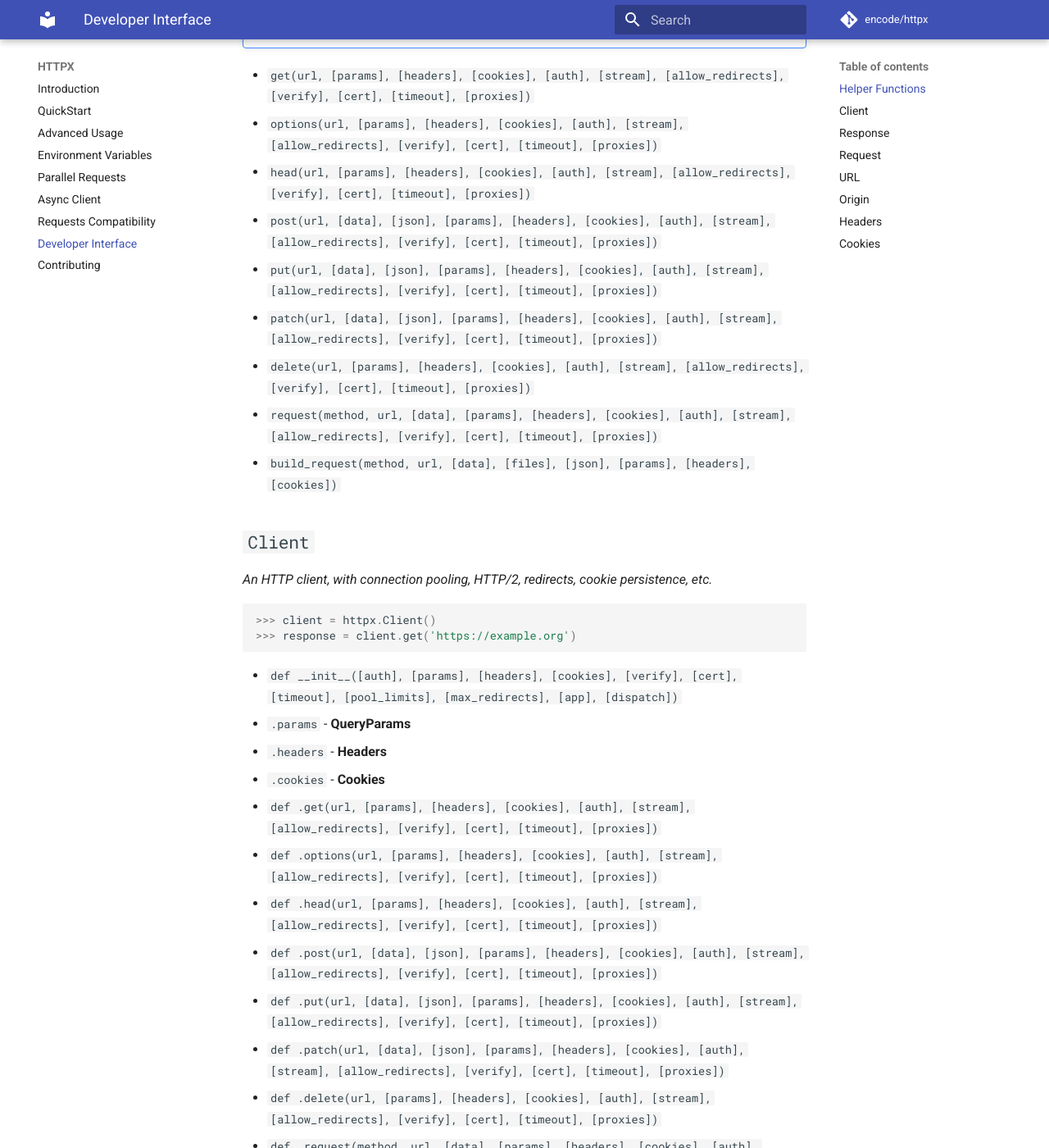
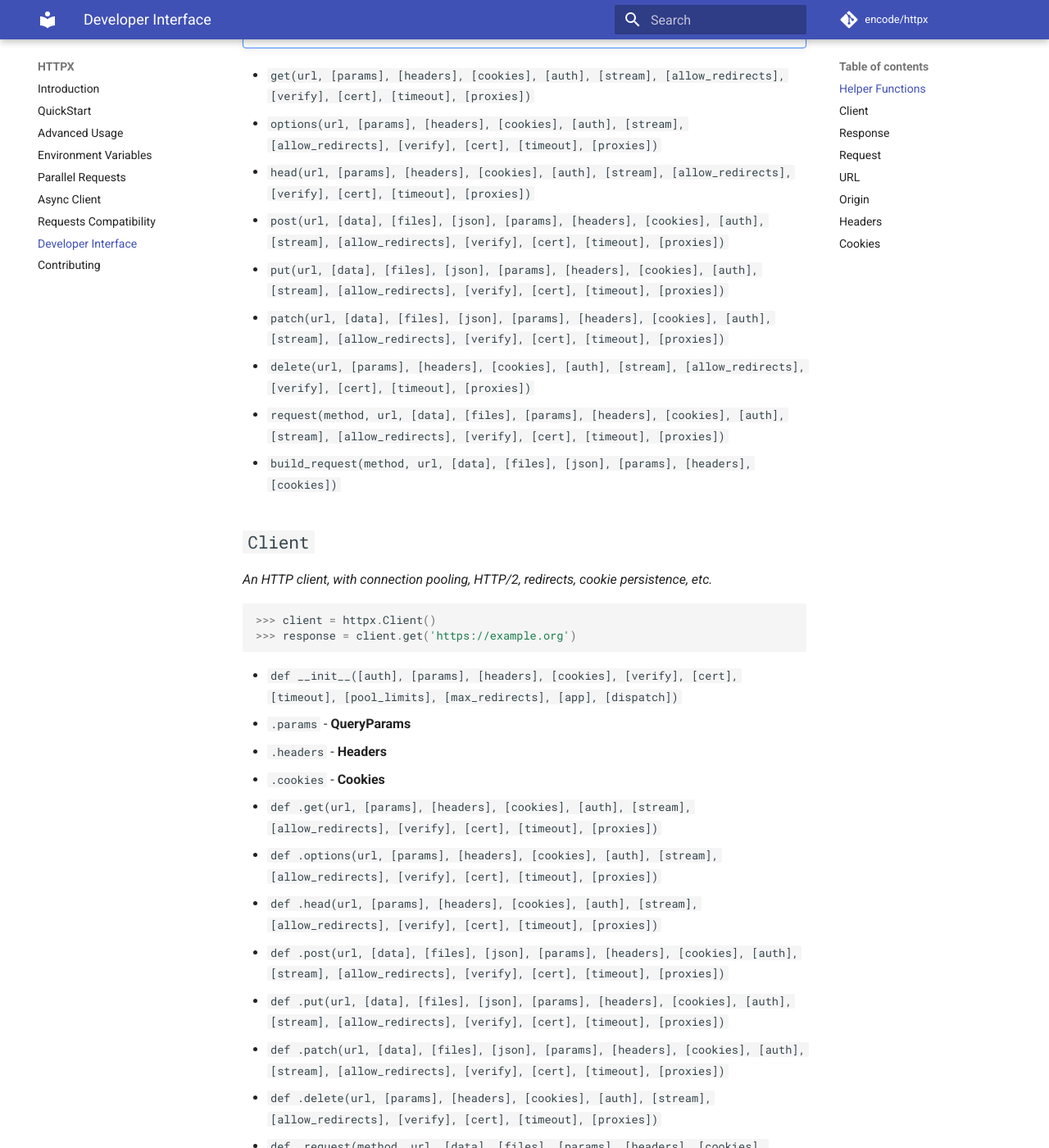
Before and after one commit to WorldStar0126/httpx, an MkDocs documentation site: the page built from docs/api.md, in a window 1280 px wide and 1400 px high, scrolled down 280 px. Shown: the whole window at 82% size. Built offline with MkDocs 1.6.1 and Material for MkDocs 9.7.7, drawn with Linux system fonts in a browser that asks for light colours; comment, search, counter and statistics services are not loaded; some of the changed text lies outside the part shown.

Commit message:
Document the files parameter on .post(), .patch(), and .put() (#409) (#414)

```diff
--- a/docs/api.md
+++ b/docs/api.md
@@ -11,11 +11,11 @@
 * `get(url, [params], [headers], [cookies], [auth], [stream], [allow_redirects], [verify], [cert], [timeout], [proxies])`
 * `options(url, [params], [headers], [cookies], [auth], [stream], [allow_redirects], [verify], [cert], [timeout], [proxies])`
 * `head(url, [params], [headers], [cookies], [auth], [stream], [allow_redirects], [verify], [cert], [timeout], [proxies])`
-* `post(url, [data], [json], [params], [headers], [cookies], [auth], [stream], [allow_redirects], [verify], [cert], [timeout], [proxies])`
-* `put(url, [data], [json], [params], [headers], [cookies], [auth], [stream], [allow_redirects], [verify], [cert], [timeout], [proxies])`
-* `patch(url, [data], [json], [params], [headers], [cookies], [auth], [stream], [allow_redirects], [verify], [cert], [timeout], [proxies])`
+* `post(url, [data], [files], [json], [params], [headers], [cookies], [auth], [stream], [allow_redirects], [verify], [cert], [timeout], [proxies])`
+* `put(url, [data], [files], [json], [params], [headers], [cookies], [auth], [stream], [allow_redirects], [verify], [cert], [timeout], [proxies])`
+* `patch(url, [data], [files], [json], [params], [headers], [cookies], [auth], [stream], [allow_redirects], [verify], [cert], [timeout], [proxies])`
 * `delete(url, [params], [headers], [cookies], [auth], [stream], [allow_redirects], [verify], [cert], [timeout], [proxies])`
-* `request(method, url, [data], [params], [headers], [cookies], [auth], [stream], [allow_redirects], [verify], [cert], [timeout], [proxies])`
+* `request(method, url, [data], [files], [params], [headers], [cookies], [auth], [stream], [allow_redirects], [verify], [cert], [timeout], [proxies])`
 * `build_request(method, url, [data], [files], [json], [params], [headers], [cookies])`
 
 ## `Client`
@@ -34,11 +34,11 @@
 * `def .get(url, [params], [headers], [cookies], [auth], [stream], [allow_redirects], [verify], [cert], [timeout], [proxies])`
 * `def .options(url, [params], [headers], [cookies], [auth], [stream], [allow_redirects], [verify], [cert], [timeout], [proxies])`
 * `def .head(url, [params], [headers], [cookies], [auth], [stream], [allow_redirects], [verify], [cert], [timeout], [proxies])`
-* `def .post(url, [data], [json], [params], [headers], [cookies], [auth], [stream], [allow_redirects], [verify], [cert], [timeout], [proxies])`
-* `def .put(url, [data], [json], [params], [headers], [cookies], [auth], [stream], [allow_redirects], [verify], [cert], [timeout], [proxies])`
-* `def .patch(url, [data], [json], [params], [headers], [cookies], [auth], [stream], [allow_redirects], [verify], [cert], [timeout], [proxies])`
+* `def .post(url, [data], [files], [json], [params], [headers], [cookies], [auth], [stream], [allow_redirects], [verify], [cert], [timeout], [proxies])`
+* `def .put(url, [data], [files], [json], [params], [headers], [cookies], [auth], [stream], [allow_redirects], [verify], [cert], [timeout], [proxies])`
+* `def .patch(url, [data], [files], [json], [params], [headers], [cookies], [auth], [stream], [allow_redirects], [verify], [cert], [timeout], [proxies])`
 * `def .delete(url, [params], [headers], [cookies], [auth], [stream], [allow_redirects], [verify], [cert], [timeout], [proxies])`
-* `def .request(method, url, [data], [params], [headers], [cookies], [auth], [stream], [allow_redirects], [verify], [cert], [timeout], [proxies])`
+* `def .request(method, url, [data], [files], [params], [headers], [cookies], [auth], [stream], [allow_redirects], [verify], [cert], [timeout], [proxies])`
 * `def .build_request(method, url, [data], [files], [json], [params], [headers], [cookies])`
 * `def .send(request, [stream], [allow_redirects], [verify], [cert], [timeout], [proxies])`
 * `def .close()`
```
